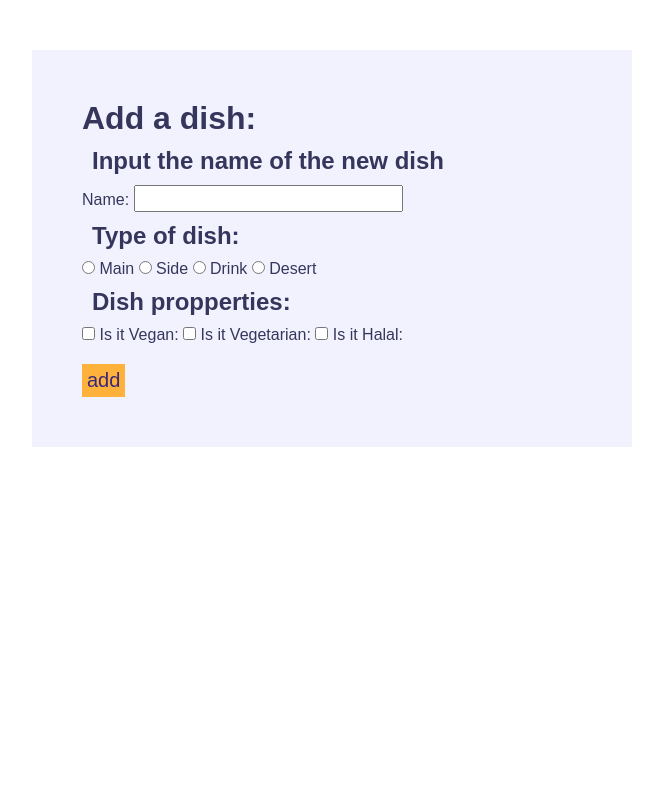
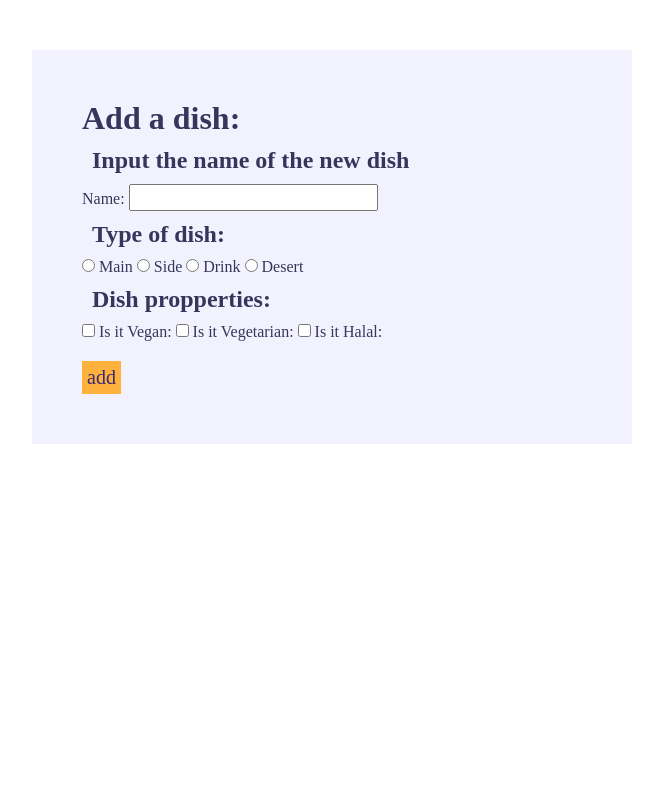
Before and after one commit to AnuraagDeshpande/Undercooked-Website, a PHP site: page /add.html in a window 1280 px wide. Shown: the whole page, without its empty margins (18-681 px from the left). Run offline with PHP 8.4, Linux system fonts and the light colour scheme; some web fonts are replaced.

Commit message:
change styling and add fonts

```diff
--- a/public_html/styles.css
+++ b/public_html/styles.css
@@ -1,9 +1,19 @@
-* {
+@font-face {
+   font-family: futura-cond;
+   src: url("./fonts/futura-condensed.ttf") format("truetype");
+}
+
+@font-face {
+   font-family: futura-bold;
+   src: url("./fonts/futura-bold.ttf") format("truetype");
+}
+
+*{
     box-sizing: border-box; /* Changes from content-box to border-box for more consistent sizing */
     margin: 0;
     padding: 0;
-    font-family: sans-serif;
     overflow-x: hidden;
+    font-family: futura-cond;
 }
 
 
@@ -37,7 +47,7 @@ html, body {
 #navbar_logo {
     display: flex; /* Ensures proper rendering of background-clip */
     background-color: #ffb23b; /* Fallback color */
-    background-image: linear-gradient(to top, #ffeb99 0%, #f09e1a 50%, #ffb23b 100%);
+    /* background-image: linear-gradient(to top, #ffeb99 0%, #f09e1a 50%, #ffb23b 100%); No gradient for now*/
     background-size: 100%;
     -webkit-background-clip: text; /* For WebKit-based browsers */
     background-clip: text;          /* Standard version for modern browsers */
@@ -45,7 +55,8 @@ html, body {
     -webkit-text-fill-color: transparent; /* For WebKit-based browsers */
     text-fill-color: transparent;     /* Standard version for modern browsers */
     text-decoration: none; /* Get rid of the underline */
-    font-size: 32px;
+    font-size: 40px;
+    font-family: futura-bold;
     align-items: center;
     cursor: pointer;
     padding-left: 25px;
@@ -310,15 +321,22 @@ form {
 }
 
 .text p{
+	font-size: 22px;
     text-align: justify;
     margin: 20px 20px;
 }
 
 .text h2{
-    font-size: 30px;
+	font-family: futura-bold;
+    font-size: 40px;
     font-variant-caps: all-small-caps;
     text-align: center;
     padding: 5px;
+}
+
+.text h1{
+	font-size:46px;
+	font-family: futura-bold;
 }
 .item-list{
     width: 100%;
```
